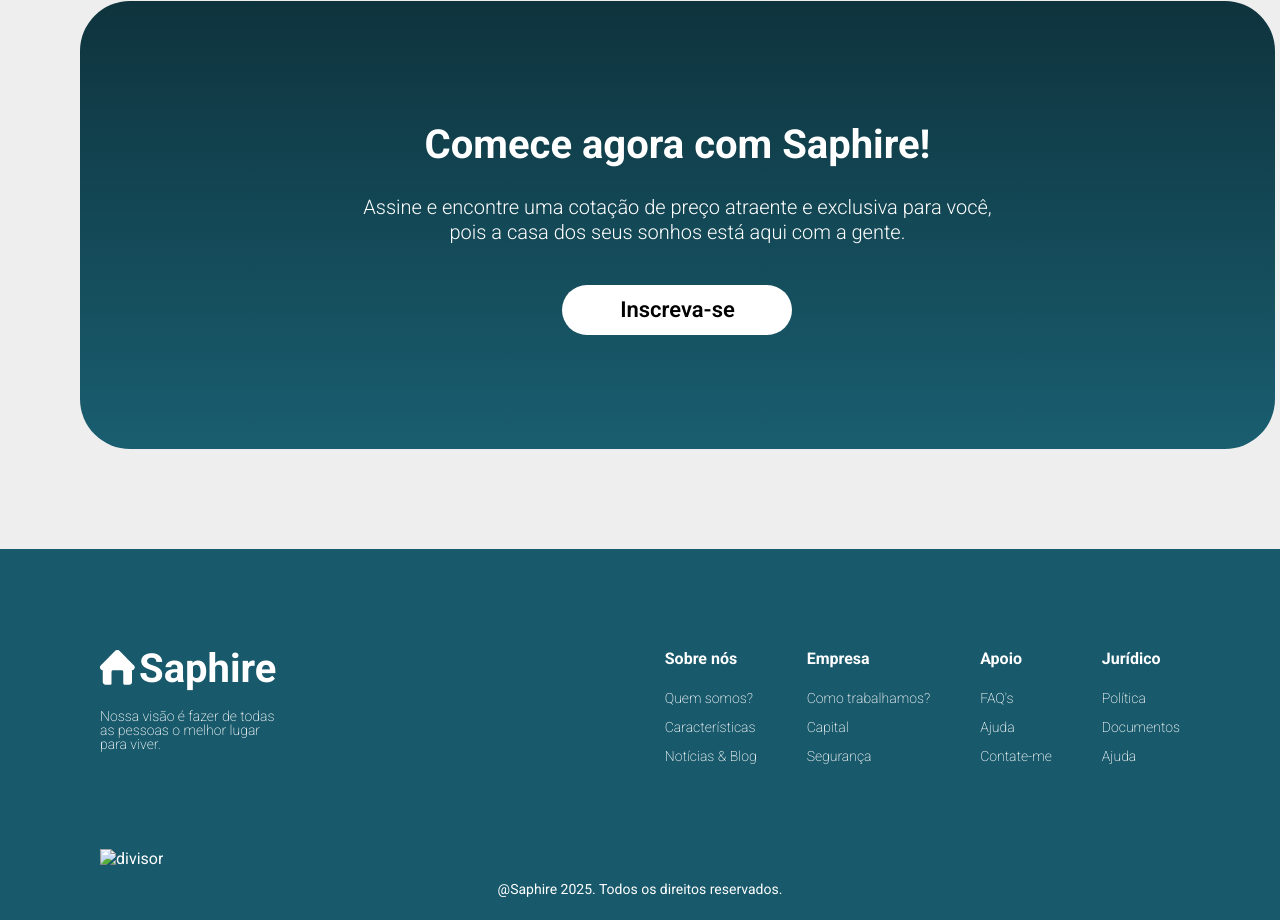
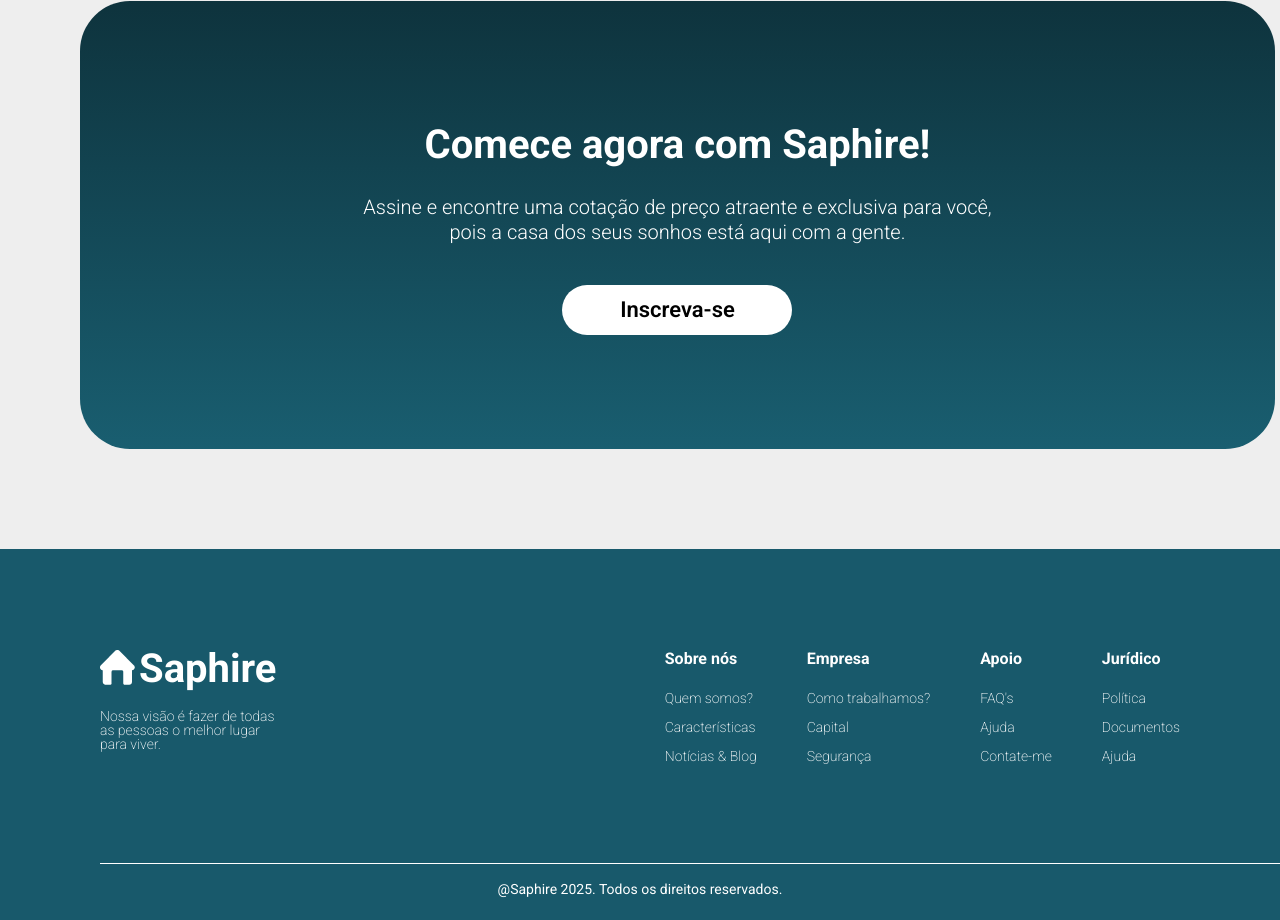
Before and after one commit to lleolel/saphire-projeto, a plain HTML site: page index.html in a window 1280 px wide. Shown: the part 2056-2976 px from the top of the page. Drawn offline with Linux system fonts and the light colour scheme; the site is published under a folder, as on GitHub Pages, so addresses that start at the root find nothing.

Commit message:
correção divisor

```diff
--- a/index.html
+++ b/index.html
@@ -168,7 +168,7 @@
             </div>
         </div>
 
-        <div class="linha"><img src="/images/linha-branca.png" alt="divisor"></div>
+        <div class="linha"><img src="images/linha-branca.png" alt="divisor"></div>
 
         <p class="copy">@Saphire 2025. Todos os direitos reservados.</p>
     </footer>
```
